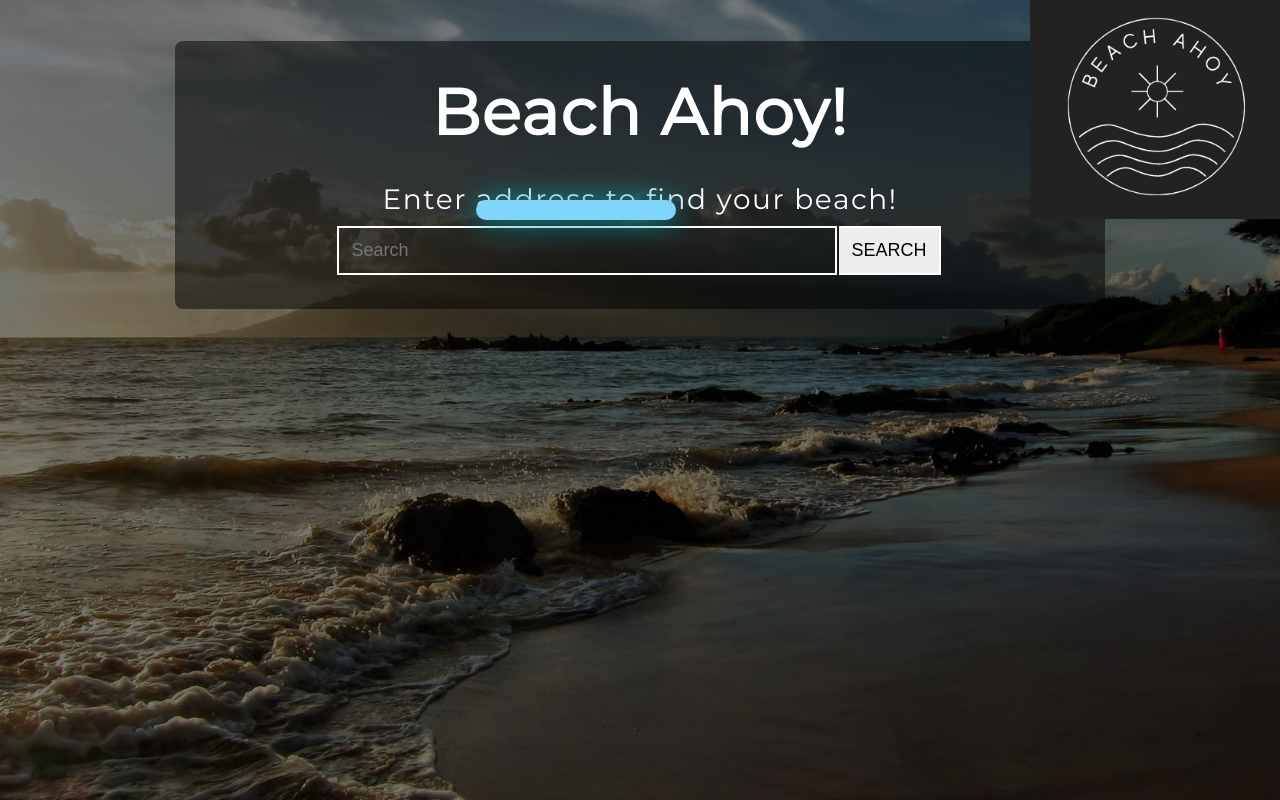
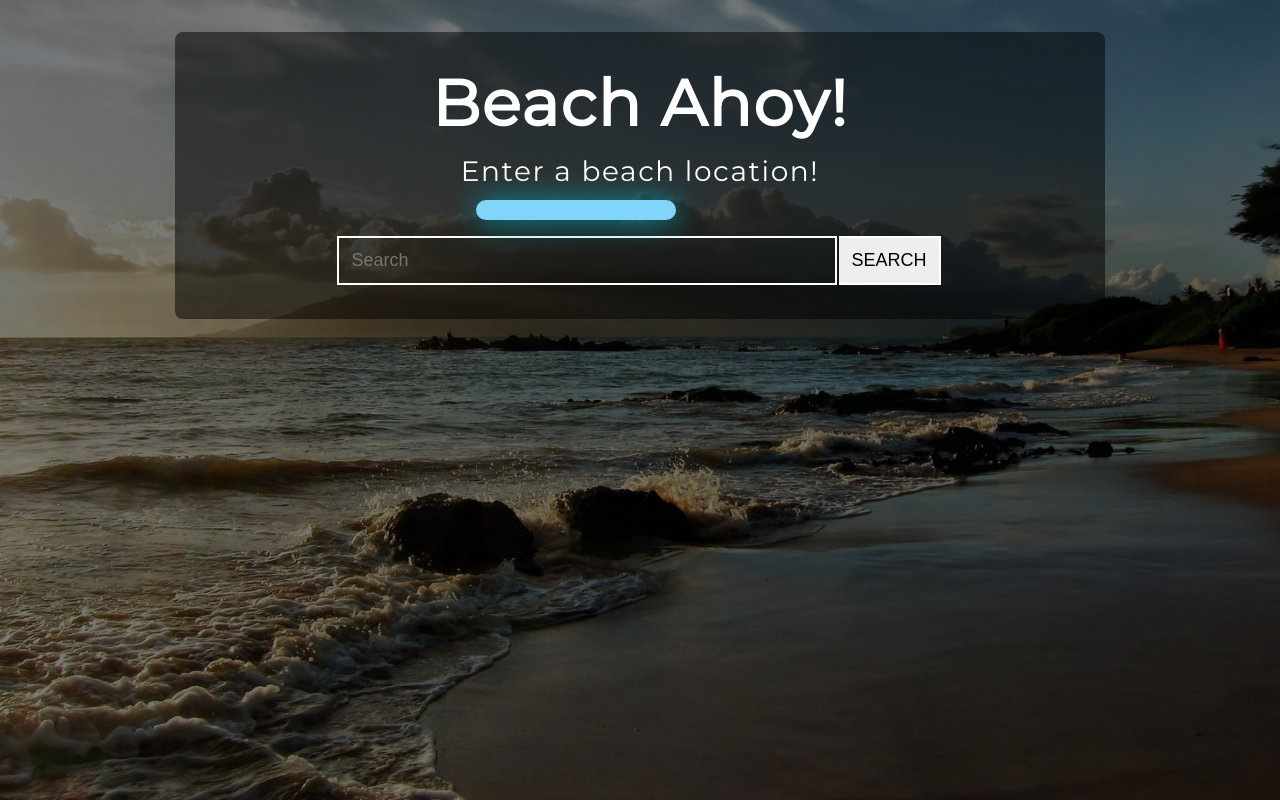
Before and after one commit to Deween/beach_maps, a website: page public/index.html in a window 1280 px wide. Drawn offline with nearby package versions, Linux system fonts and the light colour scheme; some packages are replaced by stand-ins of ours.

Commit message:
fixed floating blue bar

```diff
--- a/public/index.html
+++ b/public/index.html
@@ -17,18 +17,12 @@
             <img src="images/4.jpg" class="slideshow-img">
             <img src="images/5.jpg" class="slideshow-img">
         </div>
-        <div class="intro-logo">
+        <!-- <div class="intro-logo">
             <img src="images/7.png" class="logo-img", width="250">
-        </div>
+        </div> -->
         <div class="intro-header">
             <h1>Beach Ahoy!</h1>
-
-            <div class="cloudy">
-                <span class="cloud"></span>
-                <span class="cloudx"></span>
-            </div>
-            <br>
-            <p>Enter address to find your beach!</p>
+            <p>Enter a beach location!</p>
             <div class="boxContainer">
                 <table class="elementsContainer">
                     <tr>
@@ -46,7 +40,12 @@
                         </form>
                   </tr>
             </div>
-
+            <br>
+            <div class="cloudy">
+                <span class="cloud"></span>
+                <span class="cloudx"></span>
+            </div>
+            <br>
         </div>
         <div id = "map_div">
             <div id = "map"></div>
@@ -57,8 +56,6 @@
     <div class= "display">
             <p id ="status"></p>
             <p id = "weather"></p>
-            <img class = "img">
-        </div>
     </div>
 
     <!-- The core Firebase JS SDK is always required and must be listed first -->
--- a/public/main.js
+++ b/public/main.js
@@ -143,7 +143,7 @@ function weatherJSONCoordinates(lat, lon) {
                     const weather = document.querySelector("#weather");
                     const status = document.querySelector('#status')
                     // const icon = document.querySelector(".img")
-                    console.log(icon)
+                    //  console.log(icon)
                     // let weather_icon = data['weather'][0]['icon']
                     // console.log(weather_icon)
 
--- a/public/style.css
+++ b/public/style.css
@@ -150,7 +150,7 @@
 }
 .cloud
 {
-position: absolute;
+  position: absolute;
 	top:5%;
 	left:70%;
 	width:200px;
@@ -158,7 +158,7 @@
 	border-radius:10px;
 	background-color: rgba(129,212,250 ,1);
 	box-shadow: 1px 1px 30px rgba(0,151,167 ,1);
-animation: move 2s infinite linear ;
+ animation: move 2s infinite linear ;
 
 }
 .cloudx
```
